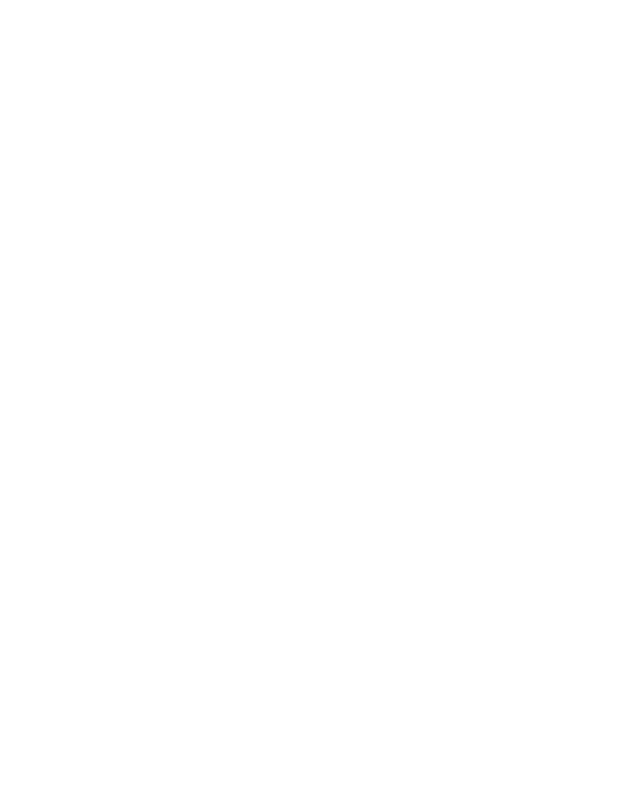
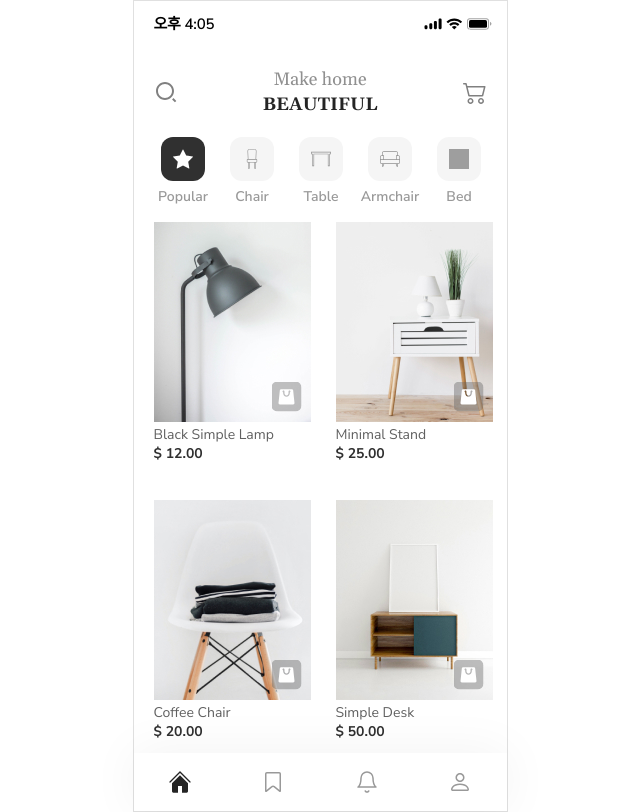
Before and after one commit to dong-geon-Lee/furniture-app-FE, a React (Vite) app: page /home in a window 1280 px wide. Before the commit this address had no page. Shown: the whole page, without its empty margins (320-960 px from the left). Built offline with nearby package versions, Linux system fonts and the light colour scheme; grey boxes are pictures that could not be loaded.

Commit message:
Home 라우트 추가

```diff
--- a/src/App.tsx
+++ b/src/App.tsx
@@ -1,6 +1,8 @@
 import { Route, Routes } from "react-router-dom";
 import Boarding from "./pages/Boarding/Boarding";
 import Login from "./pages/Login/Login";
+import SignUp from "./pages/SignUp/SignUp";
+import Home from "./pages/Home/Home";
 
 const App = () => {
   return (
@@ -8,6 +10,8 @@
       <Routes>
         <Route path="/" element={<Boarding />} />
         <Route path="/login" element={<Login />} />
+        <Route path="/signup" element={<SignUp />} />
+        <Route path="/home" element={<Home />} />
       </Routes>
     </div>
   );
--- a/src/index.css
+++ b/src/index.css
@@ -16,6 +16,8 @@
   line-height: auto;
   list-style: none;
   border: none;
+  display: flex;
+  justify-content: center;
 }
 
 .container {
--- /dev/null
+++ b/src/pages/Home/Home.tsx
@@ -0,0 +1,93 @@
+import * as S from "./styles";
+import * as A from "../../assets";
+import * as C from "../../constants";
+
+const Home = () => {
+  const koreanTimeFormatter = new Intl.DateTimeFormat("ko-KR", C.options);
+  const koreanTime = koreanTimeFormatter.format(new Date());
+
+  return (
+    <S.Container>
+      <S.Div>
+        <S.P>{koreanTime}</S.P>
+        <S.Img src={A.container} alt="container" />
+      </S.Div>
+
+      <S.ImgBox>
+        <S.Img src={A.search} alt="search" />
+        <S.TextBox>
+          <S.H1>Make home</S.H1>
+          <S.Title>Beautiful</S.Title>
+        </S.TextBox>
+        <S.Img src={A.cart} alt="cart" />
+      </S.ImgBox>
+
+      <S.LogoBox>
+        <S.Box>
+          <S.Logo src={A.star} alt="star" className="star" />
+          <S.Text>Popular</S.Text>
+        </S.Box>
+        <S.Box>
+          <S.Logo src={A.chair} alt="chair" />
+          <S.Text>Chair</S.Text>
+        </S.Box>
+        <S.Box>
+          <S.Logo src={A.table} alt="table" />
+          <S.Text>Table</S.Text>
+        </S.Box>
+        <S.Box>
+          <S.Logo src={A.sofa} alt="sofa" />
+          <S.Text>Armchair</S.Text>
+        </S.Box>
+        <S.Box>
+          <S.Logo src={A.bed} alt="bed" />
+          <S.Text>Bed</S.Text>
+        </S.Box>
+      </S.LogoBox>
+
+      <S.Grid>
+        <S.GridItem>
+          <S.GridImg src={A.jonny} alt="jonny" />
+          <S.GridLabel>Black Simple Lamp</S.GridLabel>
+          <S.GridText>$ 12.00</S.GridText>
+          <S.GridLogo src={A.frame} alt="frame" />
+        </S.GridItem>
+        <S.GridItem>
+          <S.GridImg src={A.desk} alt="desk" />
+          <S.GridLabel>Minimal Stand</S.GridLabel>
+          <S.GridText>$ 25.00</S.GridText>
+          <S.GridLogo src={A.frame} alt="frame" />
+        </S.GridItem>
+        <S.GridItem>
+          <S.GridImg src={A.desk2} alt="desk2" />
+          <S.GridLabel>Coffee Chair</S.GridLabel>
+          <S.GridText>$ 20.00</S.GridText>
+          <S.GridLogo src={A.frame} alt="frame" />
+        </S.GridItem>
+        <S.GridItem>
+          <S.GridImg src={A.desk3} alt="desk3" />
+          <S.GridLabel>Simple Desk</S.GridLabel>
+          <S.GridText>$ 50.00</S.GridText>
+          <S.GridLogo src={A.frame} alt="frame" />
+        </S.GridItem>
+      </S.Grid>
+
+      <S.NavBar>
+        <S.NavBox>
+          <S.ImgLogo src={A.home} alt="home" />
+        </S.NavBox>
+        <S.NavBox>
+          <S.ImgLogo src={A.marker} alt="marker" />
+        </S.NavBox>
+        <S.NavBox>
+          <S.ImgLogo src={A.bell} alt="bell" />
+        </S.NavBox>
+        <S.NavBox>
+          <S.ImgLogo src={A.bi} alt="bi" />
+        </S.NavBox>
+      </S.NavBar>
+    </S.Container>
+  );
+};
+
+export default Home;
--- /dev/null
+++ b/src/pages/Home/styles.ts
@@ -0,0 +1,187 @@
+import styled from "styled-components";
+
+export const Container = styled.div`
+  width: inherit;
+  height: inherit;
+  background-color: #fff;
+  border: 1px solid #e0e0e0;
+`;
+
+export const Div = styled.div`
+  display: flex;
+  justify-content: space-between;
+  align-items: center;
+  padding: 1.4rem 1.45rem 1.2rem 1.99rem;
+  margin-bottom: 2.187rem;
+`;
+
+export const P = styled.p`
+  color: #000;
+  text-align: center;
+  font-family: "Nunito Sans", sans-serif;
+  font-size: 1.5rem;
+  font-weight: 600;
+  line-height: 1.8rem;
+  letter-spacing: -0.16px;
+`;
+
+export const Img = styled.img``;
+
+export const ImgBox = styled.div`
+  display: flex;
+  justify-content: space-between;
+  padding: 0 2rem;
+  margin-bottom: 2rem;
+`;
+
+export const H1 = styled.h1`
+  color: #909090;
+  text-align: center;
+  font-family: "Gelasio";
+  font-size: 1.8rem;
+  font-weight: 400;
+  line-height: 2.5rem;
+`;
+
+export const Title = styled.h1`
+  color: #242424;
+  font-family: "Gelasio";
+  font-size: 1.8rem;
+  font-weight: 700;
+  line-height: 2.5rem;
+  text-transform: uppercase;
+`;
+
+export const TextBox = styled.div``;
+
+export const LogoBox = styled.div`
+  width: 37.5rem;
+  height: 4.4rem;
+  display: inline-flex;
+  justify-content: center;
+  align-items: center;
+  gap: 2.5rem;
+  border-radius: 12px;
+
+  .star {
+    background: #303030;
+  }
+`;
+
+export const Box = styled.div`
+  border-radius: 1.2rem;
+  width: 4.4rem;
+  height: 4.4rem;
+  background: #f5f5f5;
+  display: flex;
+  flex-direction: column;
+  justify-content: center;
+  align-items: center;
+  position: relative;
+
+  &:nth-child(1) {
+    background: #303030;
+  }
+
+  &:hover {
+    cursor: pointer;
+    transform: scale(1.03);
+
+    & p {
+      color: #242424;
+    }
+  }
+`;
+
+export const Logo = styled.img`
+  width: 2rem;
+  height: 2rem;
+  object-fit: cover;
+  display: block;
+`;
+
+export const Text = styled.p`
+  color: #999;
+  font-family: "Nunito Sans";
+  font-size: 1.4rem;
+  font-weight: 600;
+  line-height: normal;
+  position: absolute;
+  bottom: -40%;
+  transform: translateY(40%);
+`;
+
+export const Grid = styled.div`
+  display: grid;
+  grid-template-columns: repeat(2, 1fr);
+  margin-top: 4.1rem;
+  padding: 0 2rem;
+  gap: 2.5rem;
+`;
+
+export const GridItem = styled.div`
+  height: 25.3rem;
+  width: 15.7rem;
+  position: relative;
+`;
+
+export const GridLabel = styled.label`
+  color: #606060;
+  font-family: "Nunito Sans";
+  font-size: 1.4rem;
+  font-weight: 400;
+  line-height: normal;
+`;
+
+export const GridText = styled.h2`
+  color: #303030;
+  font-family: "Nunito Sans";
+  font-size: 1.4rem;
+  font-weight: 700;
+  line-height: normal;
+`;
+
+export const GridImg = styled.img`
+  width: 100%;
+  height: 20rem;
+`;
+
+export const NavBar = styled.nav`
+  height: 5.8rem;
+  display: flex;
+  justify-content: space-around;
+  align-items: center;
+  background: #fff;
+  box-shadow: 0 -0.2rem 5rem 0 rgba(0, 0, 0, 0.05);
+`;
+
+export const NavBox = styled.div`
+  width: 100%;
+  height: 100%;
+  display: flex;
+  align-items: center;
+  justify-content: center;
+  cursor: pointer;
+
+  &:hover {
+    background-color: #e0e0e0;
+  }
+`;
+
+export const GridLogo = styled.img`
+  width: 3rem;
+  height: 3rem;
+  object-fit: cover;
+  display: block;
+  position: absolute;
+  bottom: 22%;
+  right: 5%;
+  transform: translate(-5%, -25%);
+`;
+
+export const ImgLogo = styled.img`
+  width: 2.4rem;
+  height: 2.4rem;
+  object-fit: cover;
+  display: block;
+`;
--- a/src/pages/Login/Login.tsx
+++ b/src/pages/Login/Login.tsx
@@ -54,9 +54,7 @@
         />
         <S.Link to="/">Forgot Password</S.Link>
         <S.Button>Log in</S.Button>
-        <S.H2 to="/" className="signup">
-          Sign up
-        </S.H2>
+        <S.H2 to="/signup">Sign up</S.H2>
       </S.Form>
     </S.Container>
   );
```
Also changed, not shown: src/assets/index.ts (+20 -0 lines).
